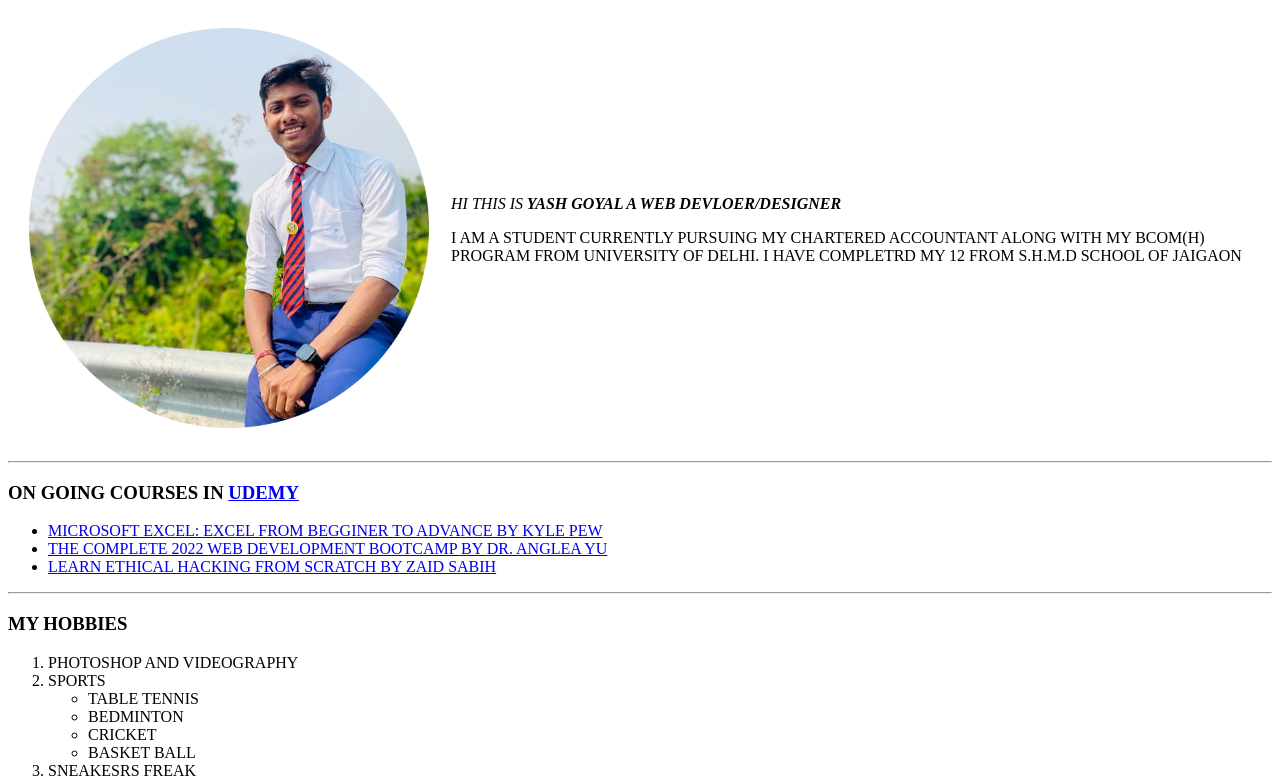
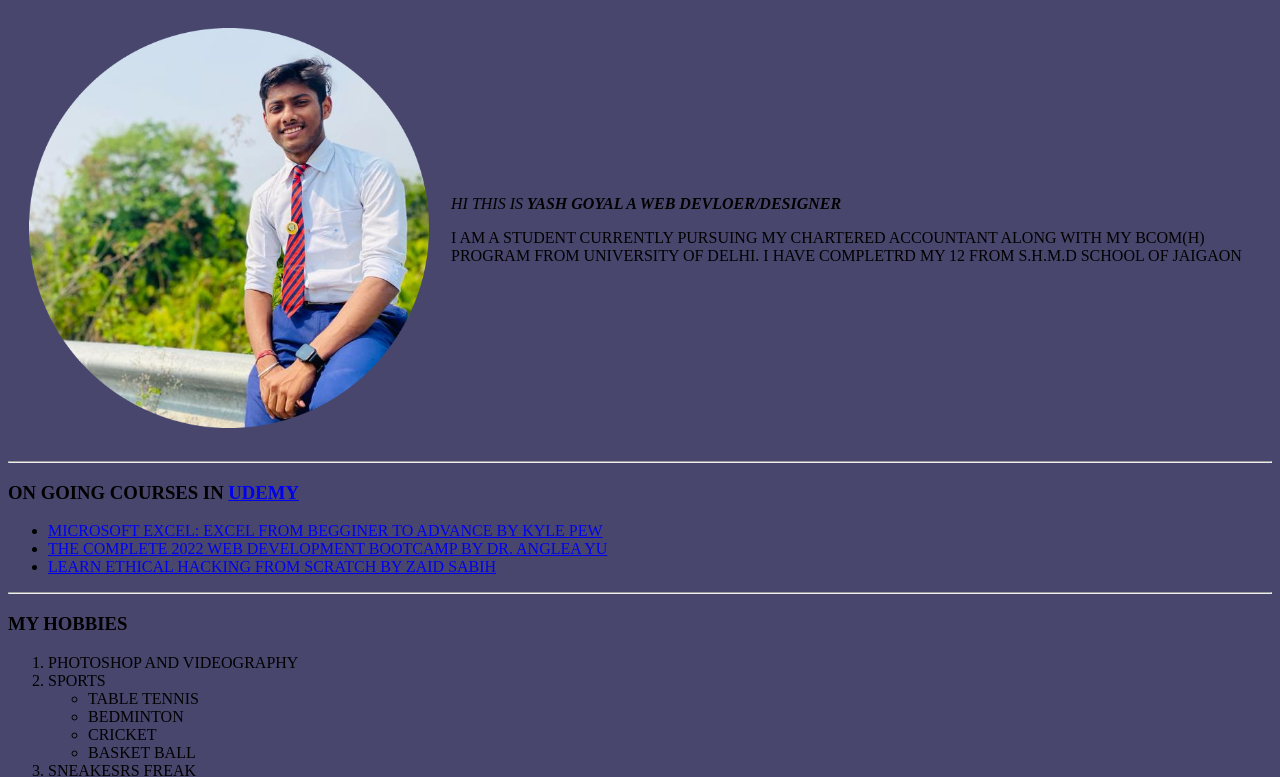
Before and after one commit to goyalyash461/Personal-site, a plain HTML site: page INDEX.HTML in a window 1280 px wide. Shown: the part 73-850 px from the top of the page. Drawn offline with Linux system fonts and the light colour scheme.

Commit message:
my personal information

```diff
--- a/INDEX.HTML
+++ b/INDEX.HTML
@@ -4,7 +4,7 @@
     <meta charset="utf-8">
     <title>YASH GOYAL</title>
   </head>
-  <body>
+  <body style="BACKGROUND-COLOR: #48466D;">
     <h1><B> YASH GOYAL</B></H1>
     <table CELLSPACING="20">
       <tr>
```
